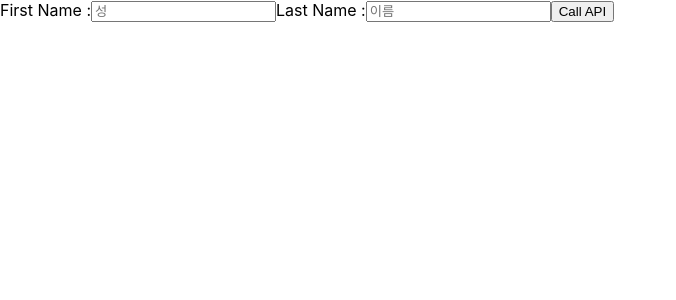
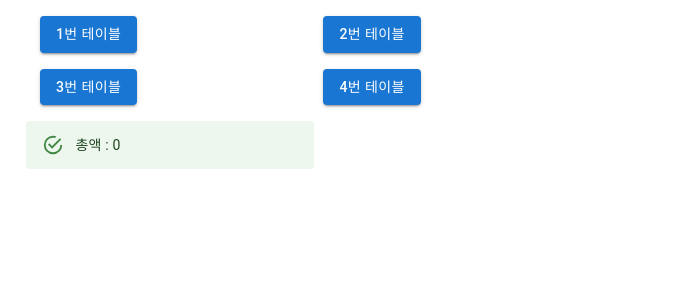
Before and after one commit to leejaerim/magpie, a React (Create React App) app: page /Home in a window 1280 px wide. Shown: the top 300 px of the page, without its empty margins (0-676 px from the left). Built offline with nearby package versions, Linux system fonts and the light colour scheme.

Commit message:
Magpie Project with aws

```diff
--- a/package.json
+++ b/package.json
@@ -3,11 +3,16 @@
   "version": "0.1.0",
   "private": true,
   "dependencies": {
+    "@emotion/react": "^11.9.0",
+    "@emotion/styled": "^11.8.1",
+    "@mui/material": "^5.6.2",
+    "@mui/x-data-grid": "^5.9.0",
     "@testing-library/jest-dom": "^5.16.4",
     "@testing-library/react": "^13.1.1",
     "@testing-library/user-event": "^13.5.0",
     "react": "^18.0.0",
     "react-dom": "^18.0.0",
+    "react-router-dom": "^5.3.0",
     "react-scripts": "5.0.1",
     "web-vitals": "^2.1.4"
   },
--- a/src/App.js
+++ b/src/App.js
@@ -1,38 +1,14 @@
 import logo from './logo.svg';
 import './App.css';
 import React , { useState }from 'react';
+import { Route ,BrowserRouter} from 'react-router-dom';
+import Home from './Home.js';
 function App() {
-  const [fName, setFName] = useState("");
-  const [lName, setLName] = useState("");
-  var callAPI = (firstName,lastName)=>{
-    // instantiate a headers object
-    var myHeaders = new Headers();
-    // add content type header to object
-    myHeaders.append("Content-Type", "application/json");
-    // using built in JSON utility package turn object to string and store in a variable
-    var raw = JSON.stringify({"firstName":firstName,"lastName":lastName});
-    // create a JSON object with parameters for API call and store in a variable
-    var requestOptions = {
-        method: 'POST',
-        headers: myHeaders,
-        body: raw,
-        redirect: 'follow'
-    };
-    // make API call with parameters and use promises to get response
-    fetch("https://yxm0puisda.execute-api.ap-northeast-2.amazonaws.com/dev", requestOptions)
-    .then(response => response.text())
-    .then(result => alert(JSON.parse(result).body))
-    .catch(error => console.log('error', error));
-  }
   return (
     <div>
-      <form>
-        <label>First Name :</label>
-        <input type='text' placeholder='성' onChange={(e)=>{setFName(e.target.value)}} />
-        <label>Last Name :</label>
-        <input type='text' placeholder='이름' onChange={(e)=>{setLName(e.target.value)}} />
-        <button type="button" onClick={()=>{callAPI(fName,lName)}}>Call API</button>
-      </form>
+      <BrowserRouter>
+        <Route path="/Home" component={Home}></Route>
+      </BrowserRouter>
     </div>
   );
 }
--- /dev/null
+++ b/src/Home.js
@@ -0,0 +1,72 @@
+import React , { useState }from 'react';
+import { Button} from '@mui/material';
+import Table from './table.js';
+import Alert from '@mui/material/Alert';
+function Home(){
+    const [index,setIndex] = useState(0);
+    const [sumCost,setSumCost] = useState(0);
+
+    var callAPI = (cost)=>{
+        // instantiate a headers object
+        var myHeaders = new Headers();
+        // add content type header to object
+        myHeaders.append("Content-Type", "application/json");
+        // using built in JSON utility package turn object to string and store in a variable
+        var raw = JSON.stringify({"cost":cost});
+        // create a JSON object with parameters for API call and store in a variable
+        var requestOptions = {
+            method: 'POST',
+            headers: myHeaders,
+            body: raw,
+            redirect: 'follow'
+        };
+        // make API call with parameters and use promises to get response
+        fetch("https://yxm0puisda.execute-api.ap-northeast-2.amazonaws.com/dev", requestOptions)
+        .then(response => response.text())
+        .then(result => alert(JSON.parse(result).body))
+        .catch(error => console.log('error', error));
+    }
+
+    const onUpdateIndex = (val) => {
+        setIndex(val);
+    };
+    const onUpdateSum = (val) => {
+        callAPI(val);
+        setSumCost(sumCost+val);
+    };
+
+    return(
+        <div className="d-grid gap-2" style={{height:'100%'}}>
+                <Table num={1} index={index} onUpdateIndex={onUpdateIndex} onUpdateSum={onUpdateSum}>
+                </Table>
+                <Table num={2} index={index} onUpdateIndex={onUpdateIndex} onUpdateSum={onUpdateSum}>
+                </Table>
+                <Table num={3} index={index} onUpdateIndex={onUpdateIndex} onUpdateSum={onUpdateSum}>
+                </Table>
+                <Table num={4} index={index} onUpdateIndex={onUpdateIndex} onUpdateSum={onUpdateSum}>
+                </Table>
+                <div className={index === 0 ? 'active' : 'none'}>
+                    <ul>
+                        <Button variant="contained" onClick={()=>{setIndex(1)}}>
+                            1번 테이블
+                        </Button>
+                        <Button style={{marginLeft : '15%'}}  variant="contained" onClick={()=>{setIndex(2)}}>
+                            2번 테이블
+                        </Button>
+                    </ul>
+                    <ul>
+                        <Button  variant="contained" onClick={()=>{setIndex(3)}}>
+                            3번 테이블
+                        </Button>
+                        <Button style={{marginLeft : '15%'}}  variant="contained" onClick={()=>{setIndex(4)}}>
+                            4번 테이블
+                        </Button>
+                    </ul>
+                    <Alert severity="success" style={{width : '20%', marginLeft:'2%'}}>
+                        총액 : {sumCost}
+                    </Alert>
+                </div>
+      </div>
+    );
+}
+export default Home;
--- /dev/null
+++ b/src/Menu.js
@@ -0,0 +1,31 @@
+import React , { useState }from 'react';
+import { Alert ,Button} from '@mui/material';
+//import { Link } from "react-router-dom";
+function Menu(props){
+    //var [cnt, setCnt] = useState(props.cnt);
+    const onIncrease = () => {
+        //setCnt(cnt+1);
+        props.onUpdateCost(props.cost);
+        props.onUpdateCnt(props.index , +1)
+      }
+
+    const onDecrease = () => {
+        if(props.cnt >0){
+            //setCnt(cnt -1);
+            props.onUpdateCost(-props.cost);
+            props.onUpdateCnt(props.index , -1)
+        }
+    }
+  return(
+    <div>
+        <Alert severity="info" onClick={()=>onDecrease()}>
+          {props.mName} : {props.cnt}
+        </Alert>
+        <Button variant="contained" onClick={()=>onIncrease()} style={{display:'inline'}}>
+            {props.mName}
+        </Button>
+        <ul></ul>
+    </div>
+  );
+}
+export default Menu
--- /dev/null
+++ b/src/table.css
@@ -0,0 +1,6 @@
+.active{
+    display:block
+}
+.none{
+    display:none
+}
--- /dev/null
+++ b/src/table.js
@@ -0,0 +1,49 @@
+import React , { useState }from 'react';
+import Button from '@mui/material/Button';
+import List from '@mui/material/List';
+import Alert from '@mui/material/Alert';
+import Menu from './Menu.js';
+import './table.css';
+function Table(props){
+    var [cost, setCost] = useState(0);
+    var [cnt,setCnt] = useState([0,0,0,0,0]);
+    const [sidebar, setSidebar] = useState(false);
+    const onCount = () => {
+      setCost(0);
+      setCnt([0,0,0,0,0]);
+      props.onUpdateSum(cost);
+    }
+    const onUpdateCost = (val) => {
+        setCost(cost+val);
+    };
+    const onUpdateCnt= (index,val) =>{
+        cnt[index] = cnt[index]+val;
+        setCnt(cnt)
+    }
+    return(
+        <span>
+            <div  className={props.index === props.num ? 'active' : 'none'}>
+                <ul></ul>
+            <List defaultActiveKey="#link1" style={{width : '80%'}}>
+                <Menu mName={'김치찌개'} index={0} cnt={cnt[0]} onUpdateCost={onUpdateCost} onUpdateCnt={onUpdateCnt}cost={8000}/>
+                <Menu mName={'계란말이'} index={1} cnt={cnt[1]} onUpdateCost={onUpdateCost} onUpdateCnt={onUpdateCnt} cost={5000}/>
+                <Menu mName={'추가'} index={2} cnt={cnt[2]} onUpdateCost={onUpdateCost} onUpdateCnt={onUpdateCnt} cost={1000}/>
+                <Menu mName={'음료수'} index={3} cnt={cnt[3]} onUpdateCost={onUpdateCost} onUpdateCnt={onUpdateCnt} cost={2000}/>
+                <Menu mName={'소주/맥주'} index={4} cnt={cnt[4]} onUpdateCost={onUpdateCost} onUpdateCnt={onUpdateCnt} cost={4000}/>
+            </List>
+
+                <Alert severity="info" style={{width : '80%'}}>
+                    총액 : {cost}
+                </Alert>
+                <Button variant="contained" onClick={() => onCount()}>
+                            계산
+                </Button>
+                <Button style={{marginLeft:'20%'}} variant="contained" onClick={()=> props.onUpdateIndex(0)} >
+                            테이블
+                </Button>
+            </div>
+        </span>
+
+    );
+}
+export default Table;
```
Also changed, not shown: 1 other file (tests, documents, lock files or other folders).
